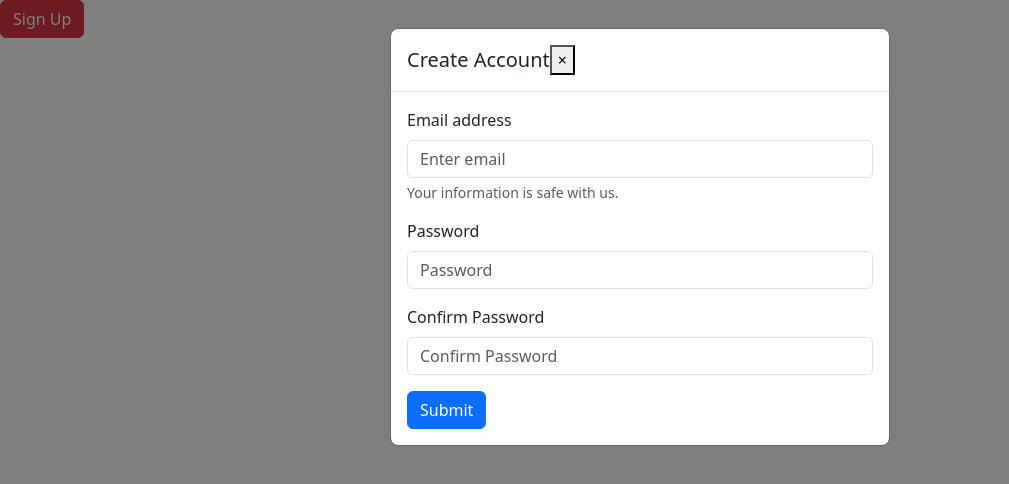
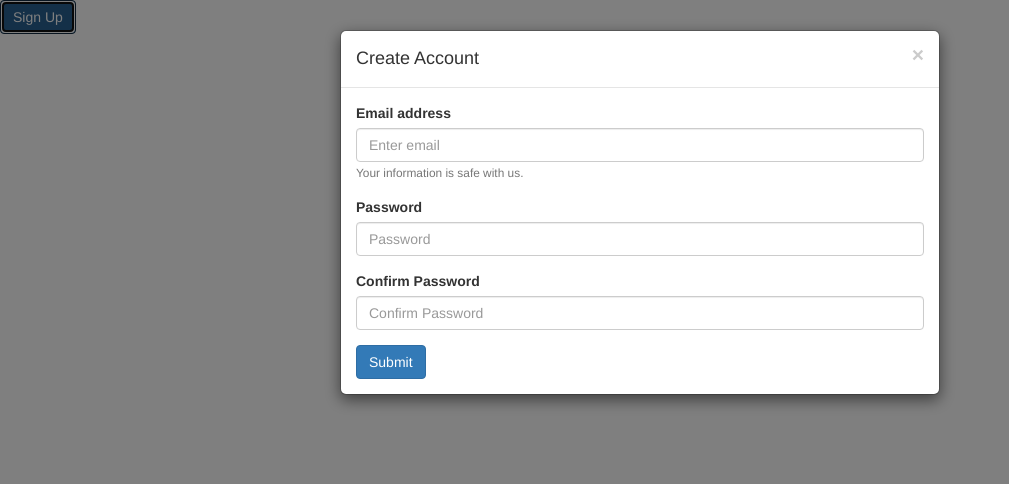
Before and after one commit to acciojob/bootstrap-signup-modal-Yashjain1623, a website: page main.html in a window 1280 px wide. Both pictures are taken after a click on the button "Sign Up". Shown: the whole page, without its empty margins (0-1009 px from the left). Drawn offline with nearby package versions, Linux system fonts and the light colour scheme.

Commit message:
created a submission

```diff
--- a/main.html
+++ b/main.html
@@ -1,50 +1,47 @@
 <!DOCTYPE html>
-<html lang="en">
+<html>
 	<head>
 		<meta charset="UTF-8">
 		<meta name="viewport" content="width=device-width, initial-scale=1.0">
-  <title>Signup Modal</title>
-  <link href="https://cdn.jsdelivr.net/npm/bootstrap@5.3.0-alpha1/dist/css/bootstrap.min.css" rel="stylesheet">
+		<link rel="stylesheet" href="https://maxcdn.bootstrapcdn.com/bootstrap/3.3.6/css/bootstrap.min.css">
+		<script src="https://ajax.googleapis.com/ajax/libs/jquery/3.6.1/jquery.min.js"></script>
+		<script src="https://maxcdn.bootstrapcdn.com/bootstrap/3.4.1/js/bootstrap.min.js"></script>
 	</head>
 	<body>
+	<!-- Button to trigger modal -->
+    <button type="button" class="btn btn-primary" data-toggle="modal" data-target="#signupModal">Sign Up</button>
 
-<!-- Button trigger modal -->
-<button type="button" class="btn btn-danger" data-bs-toggle="modal" data-bs-target="#signupModal">
-  Sign Up
-</button>
+    <!-- Signup Modal -->
+    <div id="signupModal" class="modal fade" role="dialog">
+        <div class="modal-dialog">
 
-<!-- Modal -->
-<div class="modal fade" id="signupModal" tabindex="-1" aria-labelledby="signupModalLabel" aria-hidden="true">
-  <div class="modal-dialog">
+            <!-- Modal content-->
             <div class="modal-content">
                 <div class="modal-header">
-        <h5 class="modal-title" id="signupModalLabel">Create Account</h5>
                     <button type="button" class="close" data-dismiss="modal">&times;</button>
-
-
+                    <h4 class="modal-title">Create Account</h4>
                 </div>
                 <div class="modal-body">
                     <form>
-          <div class="mb-3">
-            <label for="email" class="form-label">Email address</label>
-            <input type="email" class="form-control" id="email" placeholder="Enter email" required>
-            <div id="emailHelp" class="form-text">Your information is safe with us.</div>
+                        <div class="form-group">
+                            <label for="email-input">Email address</label>
+                            <input type="email" class="form-control" id="email-input" placeholder="Enter email">
+                            <small id="emailHelp" class="form-text text-muted">Your information is safe with us.</small>
                         </div>
-          <div class="mb-3">
-            <label for="password" class="form-label">Password</label>
-            <input type="password" class="form-control" id="password" placeholder="Password" required>
+                        <div class="form-group">
+                            <label for="password-input">Password</label>
+                            <input type="password" class="form-control" id="password-input" placeholder="Password">
                         </div>
-          <div class="mb-3">
-            <label for="confirmPassword" class="form-label">Confirm Password</label>
-            <input type="password" class="form-control" id="confirmPassword" placeholder="Confirm Password" required>
+                        <div class="form-group">
+                            <label for="confirm-password-input">Confirm Password</label>
+                            <input type="password" class="form-control" id="confirm-password-input" placeholder="Confirm Password">
                         </div>
                         <button type="submit" class="btn btn-primary">Submit</button>
                     </form>
                 </div>
             </div>
+
         </div>
     </div>
-
-<script src="https://cdn.jsdelivr.net/npm/bootstrap@5.3.0-alpha1/dist/js/bootstrap.bundle.min.js"></script>
 	</body>
 </html>
```
Lines whose indentation alone changed are shown as unchanged.
